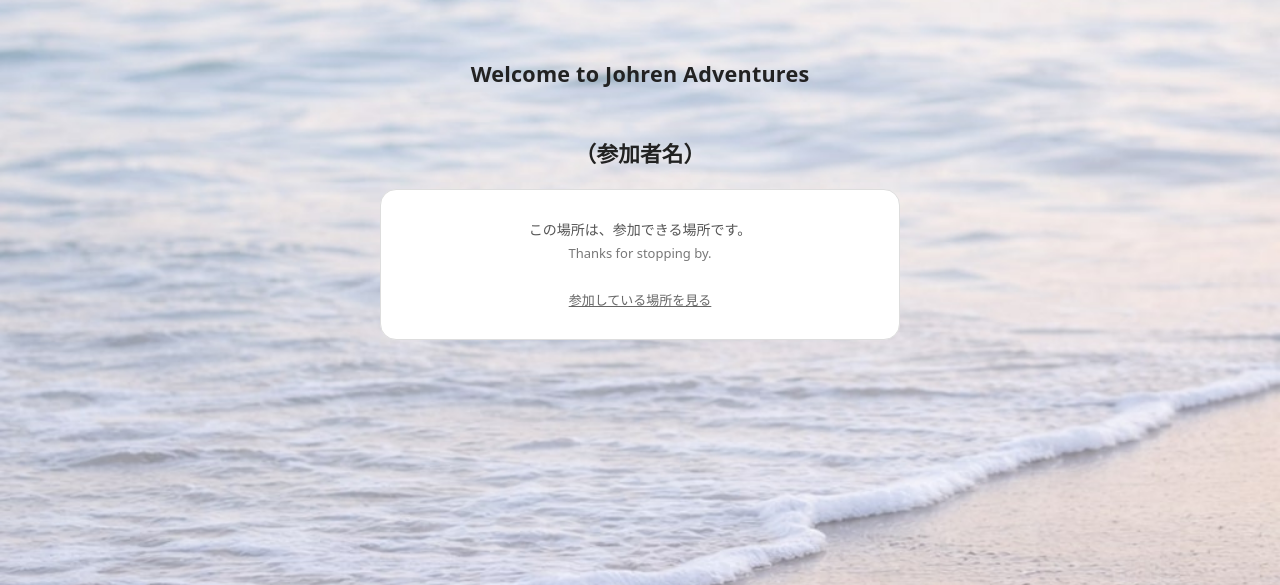
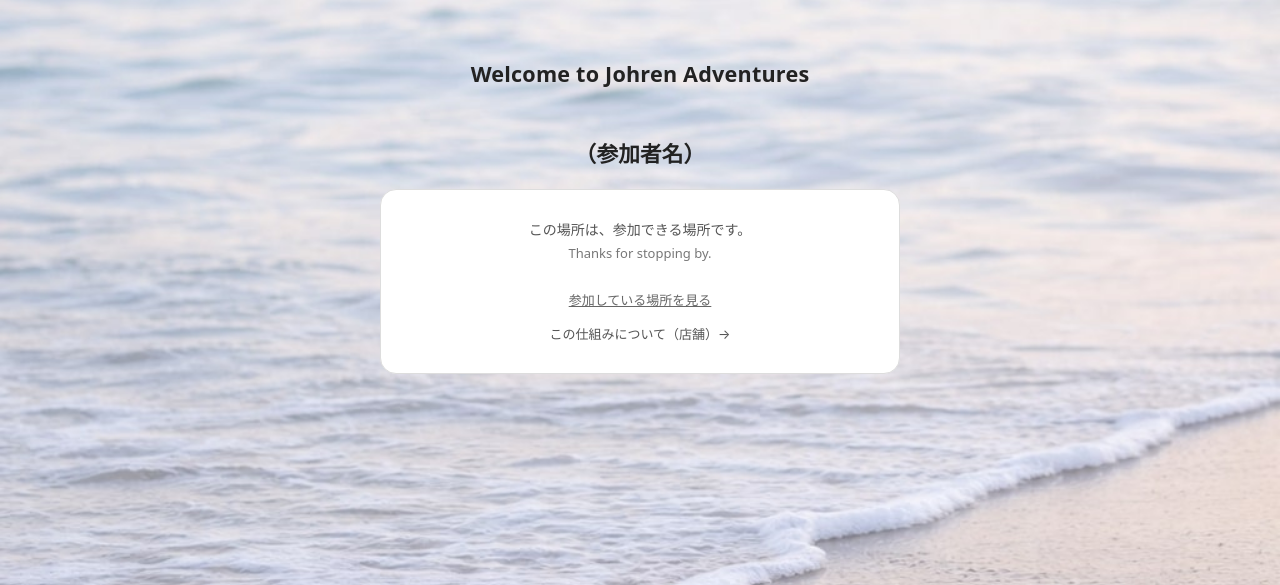
Before and after one commit to sansymeon/johren-adventure-site, a Python web app: template jbs/qr/level_02/template/index.html in a window 1280 px wide. Shown: the top 585 px of the page. Run offline with Jinja, Linux system fonts and the light colour scheme; the template is opened without the code that fills it, so the values that code supplies are empty.

Commit message:
Update index.html

```diff
--- a/jbs/qr/level_02/template/index.html
+++ b/jbs/qr/level_02/template/index.html
@@ -81,10 +81,10 @@ if (info) {
   <a href="/jbs/map/" style="color:#666; text-decoration:underline;">
     参加している場所を見る
   </a>
+  <a id="/infoLink" href="/setsumei/tenpo/" style="display:block;margin-top:12px;font-size:13px;color:#555;text-decoration:none;">
+  この仕組みについて（店舗）→
+</a>
 </div>
-
-
-
     </div>
   </div>
 
```
